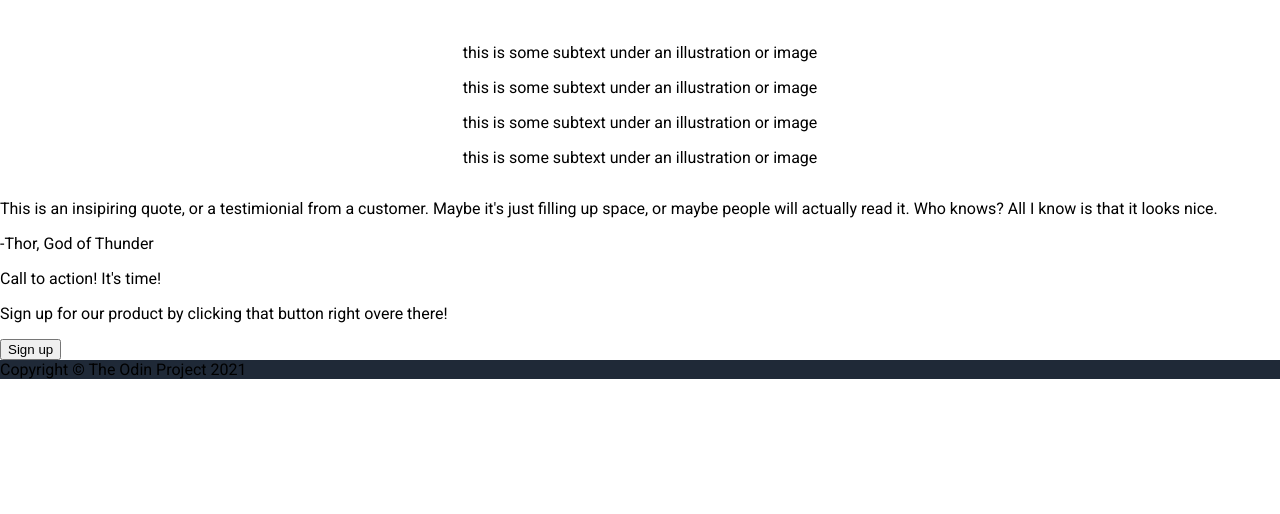
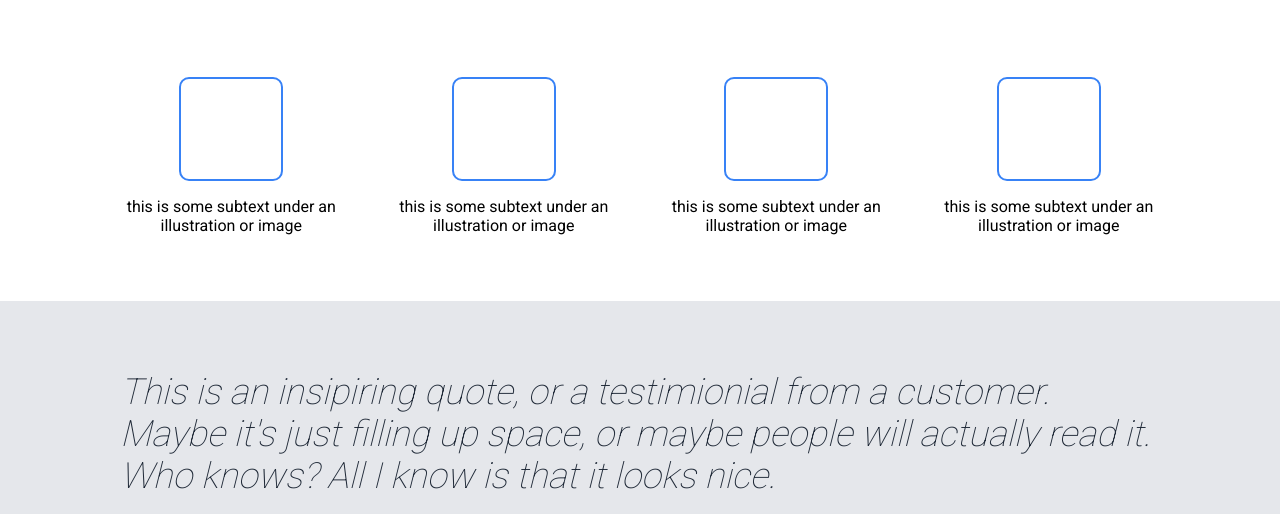
Before and after one commit to richardrino/odin-landing-page, a plain HTML site: page index.html in a window 1280 px wide. Shown: the part 428-942 px from the top of the page. Before the commit the page ends 807 px from the top, so only its background shows below. Drawn offline with Linux system fonts and the light colour scheme.

Commit message:
Add styling to info and quote sections
Created custom CSS variables for colors. In the info section, styled
image containers and positioned them and the subtext. In the quote
section, styled and positioned quote and improved HTML with semantic
elements.

```diff
--- a/index.html
+++ b/index.html
@@ -38,28 +38,34 @@
       </section>
       <section class="section--info">
         <h1 class="heading--info">Some random information.</h1>
-        <div>
-          <div>
+        <div class="container">
+          <div class="container--info">
+            <div class="container--img"></div>
             <p>this is some subtext under an illustration or image</p>
           </div>
-          <div>
+          <div class="container--info">
+            <div class="container--img"></div>
             <p>this is some subtext under an illustration or image</p>
           </div>
-          <div>
+          <div class="container--info">
+            <div class="container--img"></div>
             <p>this is some subtext under an illustration or image</p>
           </div>
-          <div>
+          <div class="container--info">
+            <div class="container--img"></div>
             <p>this is some subtext under an illustration or image</p>
           </div>
         </div>
       </section>
-      <section>
-        <p>
-          This is an insipiring quote, or a testimionial from a customer. Maybe
-          it's just filling up space, or maybe people will actually read it. Who
-          knows? All I know is that it looks nice.
-        </p>
-        <p>-Thor, God of Thunder</p>
+      <section class="section--quote">
+        <figure class="quote">
+          <blockquote>
+            This is an insipiring quote, or a testimionial from a customer.
+            Maybe it's just filling up space, or maybe people will actually read
+            it. Who knows? All I know is that it looks nice.
+          </blockquote>
+          <figcaption class="caption">&mdash; Thor, God of Thunder</figcaption>
+        </figure>
       </section>
       <section>
         <div>
--- a/styles.css
+++ b/styles.css
@@ -1,3 +1,10 @@
+:root {
+  --clr-darkblue: #1f2937;
+  --clr-white-primary: #f9faf8;
+  --clr-white-secondary: #e5e7eb;
+  --clr-blue: #3882f6;
+}
+
 body {
   padding: 0;
   margin: 0;
@@ -81,6 +88,50 @@ header {
   color: #1f2937;
 }
 
+.section--info .container {
+  display: flex;
+  padding: 50px 100px 50px 100px;
+  gap: 10px;
+}
+
+.container--info {
+  display: flex;
+  flex-direction: column;
+  align-items: center;
+  text-align: center;
+}
+
+.container--img {
+  width: 100px;
+  height: 100px;
+  border: 2px solid #3882f6;
+  border-radius: 10px;
+}
+
+.section--quote {
+  background-color: var(--clr-white-secondary);
+  padding: 50px 100px 50px 100px;
+}
+
+.quote {
+  font-size: 36px;
+  font-weight: lighter;
+  font-style: italic;
+  color: var(--clr-darkblue);
+  margin: 0;
+  padding: 20px;
+}
+
+.quote blockquote {
+  margin: 0 0 20px 0;
+}
+
+.caption {
+  font-size: 20px;
+  font-weight: bold;
+  text-align: end;
+}
+
 footer {
   background-color: #1f2937;
 }
```
